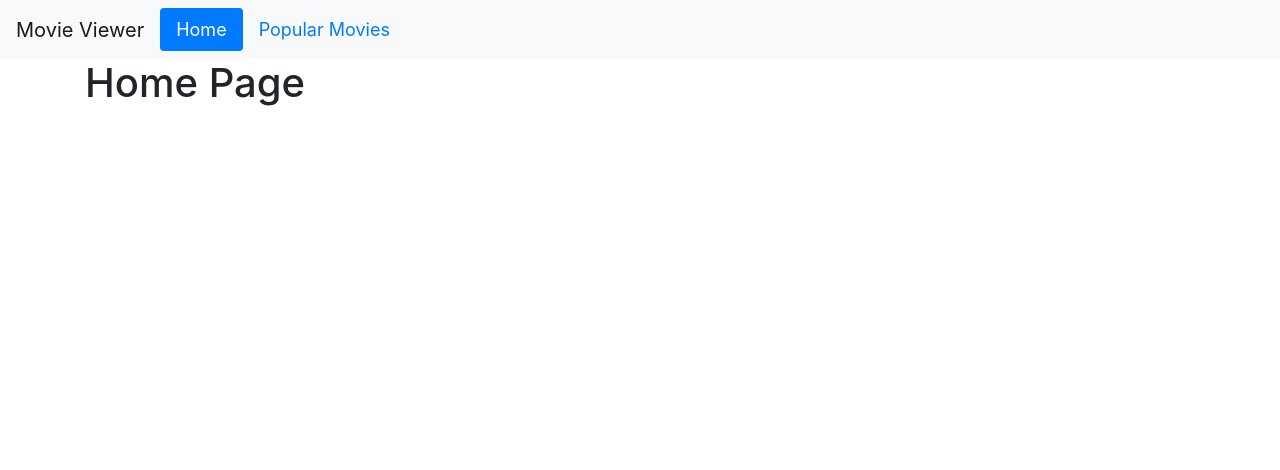
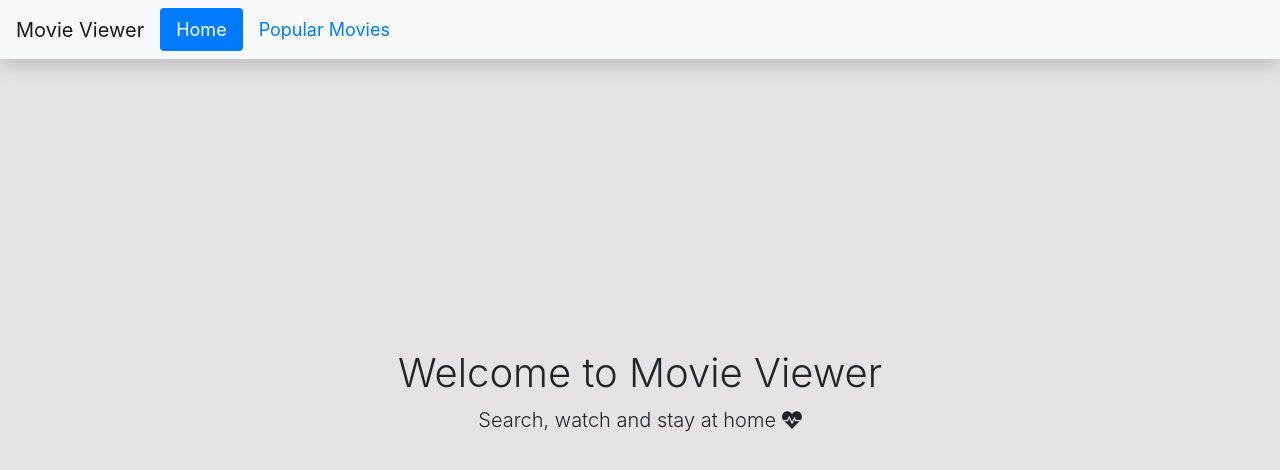
Before and after one commit to koninos/movie-viewer, an Angular app: page / in a window 1280 px wide. Shown: the top 470 px of the page. Built offline with nearby package versions, Linux system fonts and the light colour scheme.

Commit message:
Enhance Home page & styling

```diff
--- a/src/app/app.component.html
+++ b/src/app/app.component.html
@@ -1,4 +1,4 @@
-<nav class="navbar navbar-expand navbar-light bg-light">
+<nav class="navbar navbar-expand navbar-light bg-light shadow fixed-top">
     <a class="navbar-brand">{{ title }}</a>
     <ul class="nav nav-pills">
         <li>
@@ -21,7 +21,6 @@
         </li>
     </ul>
 </nav>
-
 <div class="container">
     <router-outlet></router-outlet>
 </div>
--- a/src/app/app.component.scss
+++ b/src/app/app.component.scss
@@ -5,4 +5,6 @@
 .container {
     max-width: 100%;
     margin-left: 0px;
+    padding-left: 0px;
+    padding-right: 0px;
 }
--- a/src/app/home/home.component.html
+++ b/src/app/home/home.component.html
@@ -1,5 +1,12 @@
-<main role="main" class="container">
-    <div class="starter-template">
-        <h1>Home Page</h1>
+<header class="masthead">
+  <div class="container h-100">
+    <div class="row h-100 align-items-center">
+      <div class="col-12 text-center">
+        <h1 class="font-weight-light">Welcome to Movie Viewer</h1>
+        <p class="lead">
+            Search, watch and stay at home <fa-icon [icon]="faHeartbeat"></fa-icon>
+        </p>
+      </div>
     </div>
-</main>
+  </div>
+</header>
--- a/src/app/home/home.component.scss
+++ b/src/app/home/home.component.scss
@@ -0,0 +1,8 @@
+.masthead {
+  height: 100vh;
+  min-height: 500px;
+  background-color: #e5e3e3;
+  background-size: cover;
+  background-position: center;
+  background-repeat: no-repeat;
+}
--- a/src/app/home/home.component.ts
+++ b/src/app/home/home.component.ts
@@ -1,15 +1,14 @@
-import { Component, OnInit } from '@angular/core';
+import { Component } from '@angular/core';
+import { faHeartbeat } from '@fortawesome/free-solid-svg-icons';
 
 @Component({
   selector: 'app-home',
   templateUrl: './home.component.html',
   styleUrls: ['./home.component.scss']
 })
-export class HomeComponent implements OnInit {
+export class HomeComponent {
 
-  constructor() { }
-
-  ngOnInit(): void {
-  }
+  public pageTitle: string = 'Welcome to Movie Viewer';
+  public faHeartbeat = faHeartbeat;
 
 }
--- a/src/app/movies/movies-container/movies-container.component.scss
+++ b/src/app/movies/movies-container/movies-container.component.scss
@@ -20,4 +20,11 @@ tr {
 
 .container {
     max-width: 100%;
+    margin-top: 80px;
 }
+
+@media all and (max-width: 480px) {
+    .container {
+        margin-top: 120px;
+    }
+}
```
